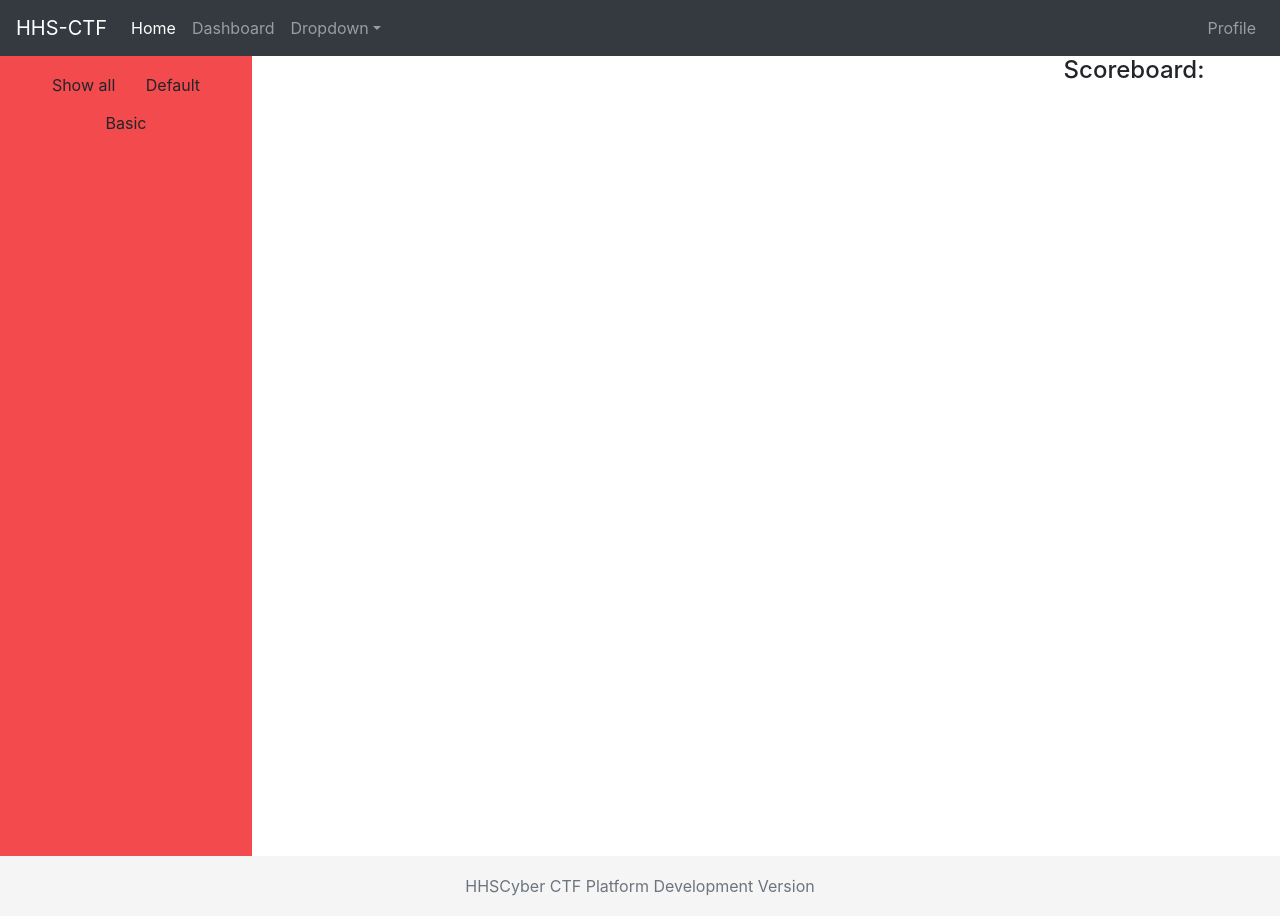
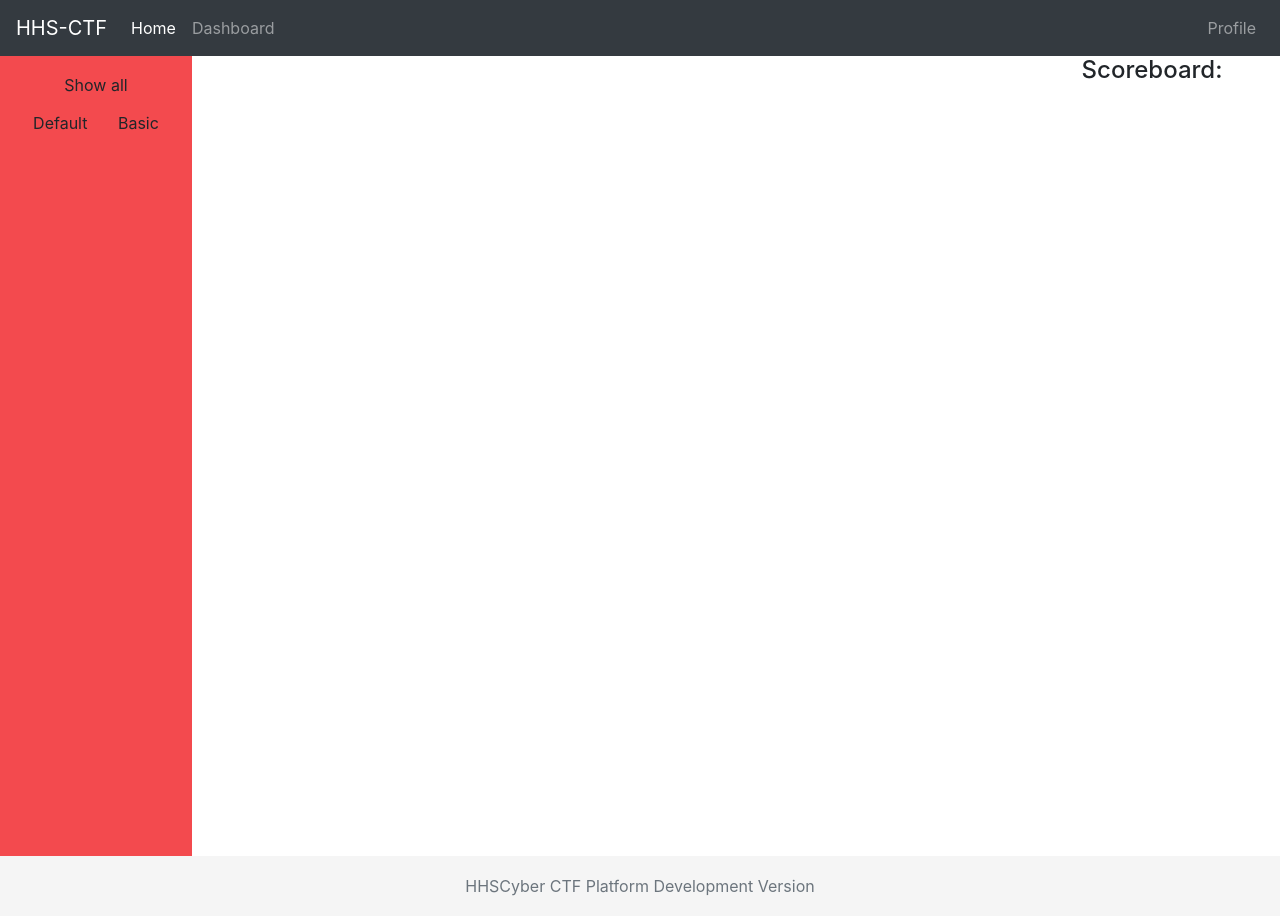
Before and after one commit to IdioticProphet/CTFE, a Flask app: page /dashboard in a window 1280 px wide. Run offline with Flask 2, Linux system fonts and the light colour scheme; the visitor is signed in with stand-in values (Sample User, id 1); data that the repository does not hold is empty; some libraries are stand-ins or nearby versions.

Commit message:
Made the dashboard spicier

```diff
--- a/app/forms.py
+++ b/app/forms.py
@@ -21,6 +21,7 @@ class FlagForm(Form):
 
 class ProblemForm(Form):
         problem_name = StringField("Problem Name", validators=[DataRequired()])
+        short_summary = StringField("Short Summary", validators=[DataRequired()])
         summary = TextAreaField("Problem Summary", validators=[DataRequired()])
         unique_id = IntegerField("Unique ID", validators=[DataRequired()])
         point_value = IntegerField("Point Value", validators=[DataRequired()])
--- a/app/static/css/dashboard.css
+++ b/app/static/css/dashboard.css
@@ -4,8 +4,11 @@
 			html {
 				margin: 0;
 				text-align: center;
+				height: 100%;
 			}
 			body {
+				display: flex;
+				flex-direction: column;
 				margin: 0;
 				text-align: center;
 				height: 100%;
@@ -26,30 +29,45 @@
 				grid-template:
 					[row1-start] "left middle right" auto[row1-end]
 					/ 20% 60% auto;
-				padding-right: 20px;
+				padding: 0px;
+				width: 100%;
+				padding-bottom: 60px;
+				position: absolute;
 
-				padding-bottom: 35px;
-				position: fixed;
+			}
+			.flex-container{
+				display: flex;
+				padding: 0px;
+				width: 100%;
 				height: 100%;
-				width: 100%;
+				margin-bottom: 60px;
+				flex-direction: row;
+				justify-content: flex-start;
+			}
+			.flex-container > .right {
+				width: 20%;
+				flex-grow: 100%;
+				font-size: 1.0em;
 			}
 
-			.right {
+			.flex-container > .left {
+				width: 15%;
 				font-size: 1.0em;
-				grid-area: right;
-				float: middle;
+				background: #F34A4E;
+				align-items: flex-start !important;
 			}
 
-			.left {
+			.flex-container > .middle {
+				display: flex;
+				padding-left: 20px;
+				padding-right: 20px;
+				justify-content: flex-left;
+				width: 65%;
+				height: 100%;
 				font-size: 1.0em;
-				background: #F34A4E;
-				grid-area: left;
-				float: up;
-			}
+				padding-top: 10px;
+				padding-bottom: 10px;
 
-			.middle {
-				font-size: 1.0em;
-				grid-area: middle;
 			}
 
 			.filterItem {
--- a/app/templates/dashboard.html
+++ b/app/templates/dashboard.html
@@ -20,8 +20,13 @@ Vue.component('problem-button', {
 		}
 
 	},
-	props: ['unique_id'],
-	template: '<button v-on:click="do_thing(Button)" class="btn btn-primary" id="Button">!!! buttontext !!!</button>',
+	props: ['unique_id', 'problem_name', 'problem_summary'],
+	template: `
+	<button v-on:click="do_thing(Button)" class="item-c-button btn btn-primary" id="Button">
+		<div>!!! problem_name !!!</div><br>
+		<div>!!! problem_summary !!!</div><br>
+	</button>
+	`
 });
 
 
@@ -54,7 +59,6 @@ Vue.component('modal-maker',{
 	  <form action="" method="POST" name="flag" :id ="unique_id">
       <div class="modal-footer flag-footer flag-form">
 		<div class="flag-left">
-
 		{{ form.flag(class="form-control girth", placeholder="flag") }}
 		{{ form.unique_id(type="hidden") }}
 		</div><div class="flag-right">
@@ -89,6 +93,7 @@ Vue.component('modal-maker',{
 							if (data[i].unique_id == button_id) {
 								this.name = data[i].problem_name;
 								this.summary = data[i].summary;
+
 							}
 						}
 					})
@@ -135,6 +140,16 @@ filterSelection("all");
 });
 </script>
 <style>
+.challenge-entry {
+  margin-left: 10px;
+  margin-right: 10px;
+  width: 150px;
+  height: 150px;
+  float: left;
+  background-color: white;
+ <!-- outline: 1px solid black;-->
+  position:relative;
+}
 
 .modal-backdrop.fade, .modal-backdrop.fade.in {
          opacity: 0.7 !important;
@@ -142,13 +157,15 @@ filterSelection("all");
 
 </style>
 {% endblock %}
-<body class="d-flex flex-column h-100">
+<body>
 {%block content%}
-<div id="app" class="main-container">
+<div id="modal-div">
+	</div>
+<div id="app" class="flex-container">
 	<div class="left sidebar">
 		<div id="myBtnContainer">
 	<button class="btn active" onclick="filterSelection('all')"> Show all</button>
-	<button class="btn" onclick="filterSelection('Default')"> Default</button>
+	<button class="btn" onclick="filterSelection('Advanced')"> Default</button>
 	<button class="btn" onclick="filterSelection('Basic')"> Basic</button>
 	</div>
 	</div>
@@ -157,12 +174,13 @@ filterSelection("all");
 	{% if messages %}
 	{% for record in messages %}
 			{% for problem in record %}
-				<div class="container-asdf filterItem {{problem.category}}">
-					<div class="item-a">{{ problem.problem_name }}</div>
-					<div class="item-b">{{ problem.summary }}</div>
+				<div class="challenge-entry filterItem {{problem.category}}">
+						<!--<div class="item-a">{{ problem.problem_name }}</div>
+						<div class="item-b">{{ problem.short_summary }}</div>-->
 					<div class="item-c" id="item-c{{problem.unique_id}}">
-						<problem-button unique_id='{{ problem.unique_id }}'></problem-button>
+					<problem-button unique_id='{{ problem.unique_id }}' problem_name="{{ problem.problem_name }}" problem_summary="{{ problem.short_summary }}"></problem-button>
 					</div>
+
 					<script>
 					new Vue({ el: "#item-c{{problem.unique_id}}"})
 					</script>
@@ -173,12 +191,10 @@ filterSelection("all");
 	{% endif %}
 	{% endwith %}
 	</div>
-	<div class="container right">
+	<div class="right">
 		<h4>Scoreboard:</h4>
 	</div>
 </div>
-<div id="modal-div">
-	</div>
 {%endblock%}
 
 </body>
--- a/app/templates/join_team_form.html
+++ b/app/templates/join_team_form.html
@@ -4,9 +4,8 @@
 <head>
 </head>
 {% endblock %}
-{% block body %}
-
 <body>
+{% block content %}
 <h2 class="jumbotron text-center"> Join A Team </h2>
 
 <div class="container">
--- a/app/templates/topindex.html
+++ b/app/templates/topindex.html
@@ -63,12 +63,6 @@ body {
                </li>
                <li class="nav-item">
                </li>
-               <li class="nav-item dropdown">
-                  <a class="nav-link dropdown-toggle" href="#" id="dropdown01" data-toggle="dropdown" aria-haspopup="true" aria-expanded="false">Dropdown</a>
-                  <div class="dropdown-menu" aria-labelledby="dropdown01">
-                     <a class="dropdown-item" href="/boomer">Big Boomer Status</a>
-                  </div>
-               </li>
             </ul>
             {% if not session["username"] %}
             <ul class="navbar-nav navbar-right">
@@ -95,8 +89,8 @@ body {
    {% block content %}
    {% endblock %}
    <footer class="footer">
-  <div class="container">
-    <span class="text-muted">HHSCyber CTF Platform Development Version</span>
+  <div class="container" style="text-align:center" >
+    <span class="text-muted" style="display:inline-block">HHSCyber CTF Platform Development Version</span>
   </div>
 </footer>
  {%endblock%}
```
Also changed, not shown: other parts of app/static/css/dashboard.css (+13 -13 lines), app/admin_pages/admin_pages.py (+9 -4 lines), app/templates/create_problem.html (+15 -0 lines).
